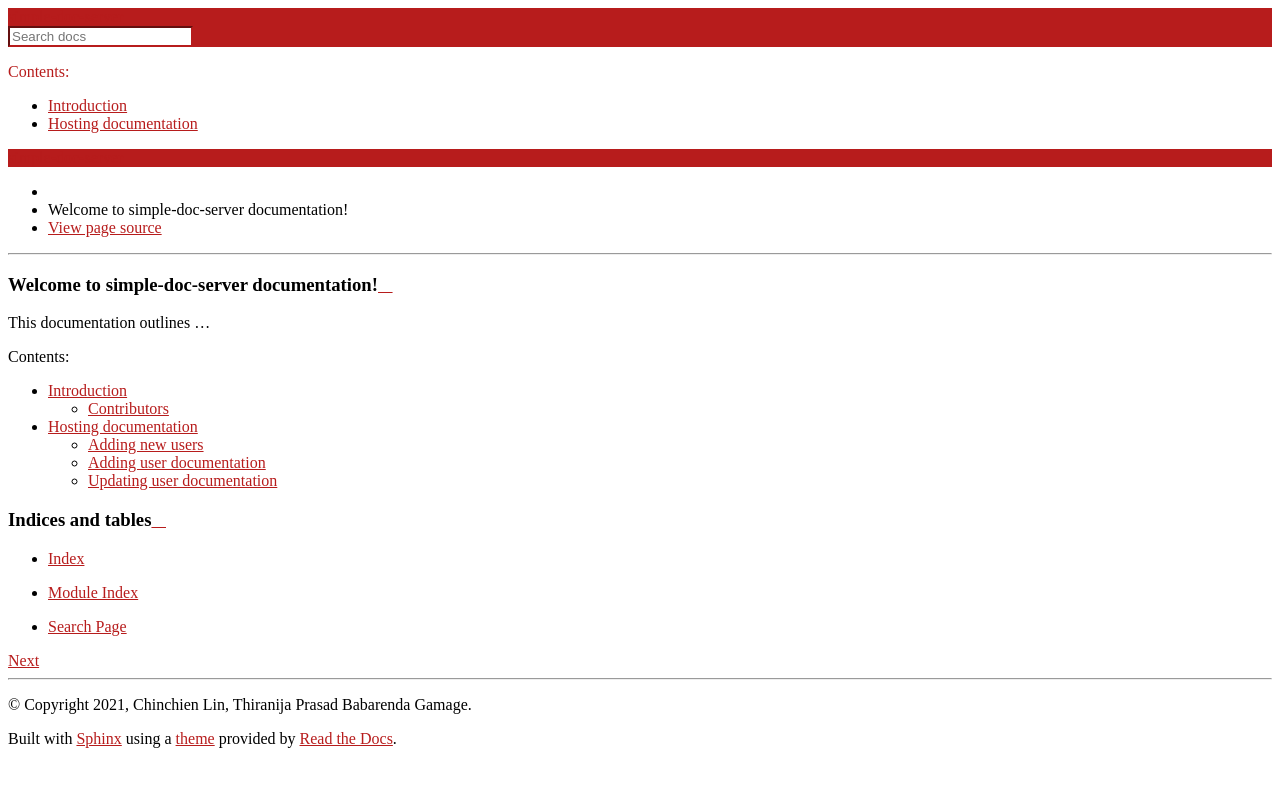
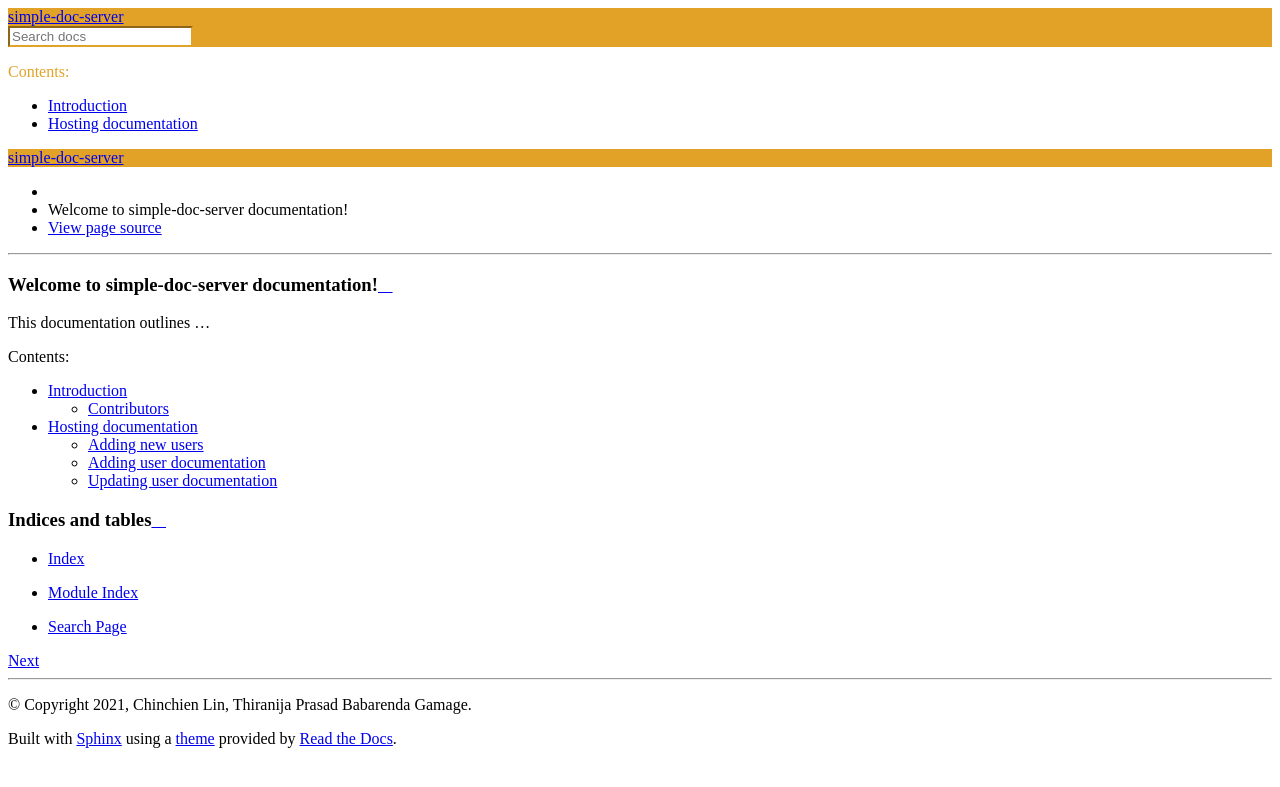
Before and after one commit to Research-software-development-resources/simple-doc-server, a Sphinx documentation site: the page built from docs/source/index.rst, in a window 1280 px wide. Shown: the top 787 px of the page. Built offline with Sphinx 7.4.7 and the Read the Docs theme 2.0.0, drawn with Linux system fonts in a browser that asks for light colours.

Commit message:
Updating theme colours

```diff
--- a/docs/source/_static/theme_overrides.css
+++ b/docs/source/_static/theme_overrides.css
@@ -12,20 +12,16 @@
    }
 }
 
-a {
-  color: #B71C1C;
-}
-
 /* Sidebar header (and topbar for mobile) */
 .wy-side-nav-search, .wy-nav-top {
-    background: #B71C1C;
+    background: #E2A227;
 }
 
 .wy-menu-vertical header, .wy-menu-vertical p.caption {
-  color: #B71C1C;
+  color: #E2A227;
 }
 
 /* Sidebar */
 .wy-side-nav-search input[type=text] {
-  border-color: #B71C1C;
+  border-color: #E2A227;
 }
```
